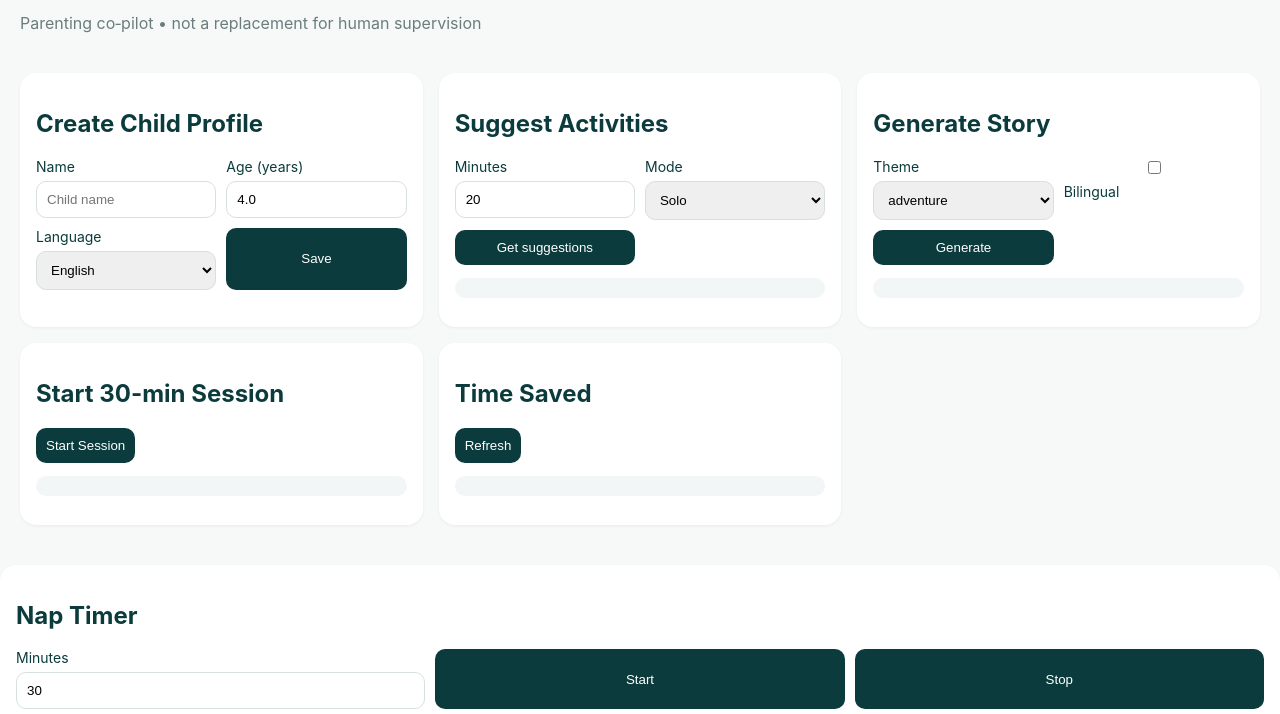
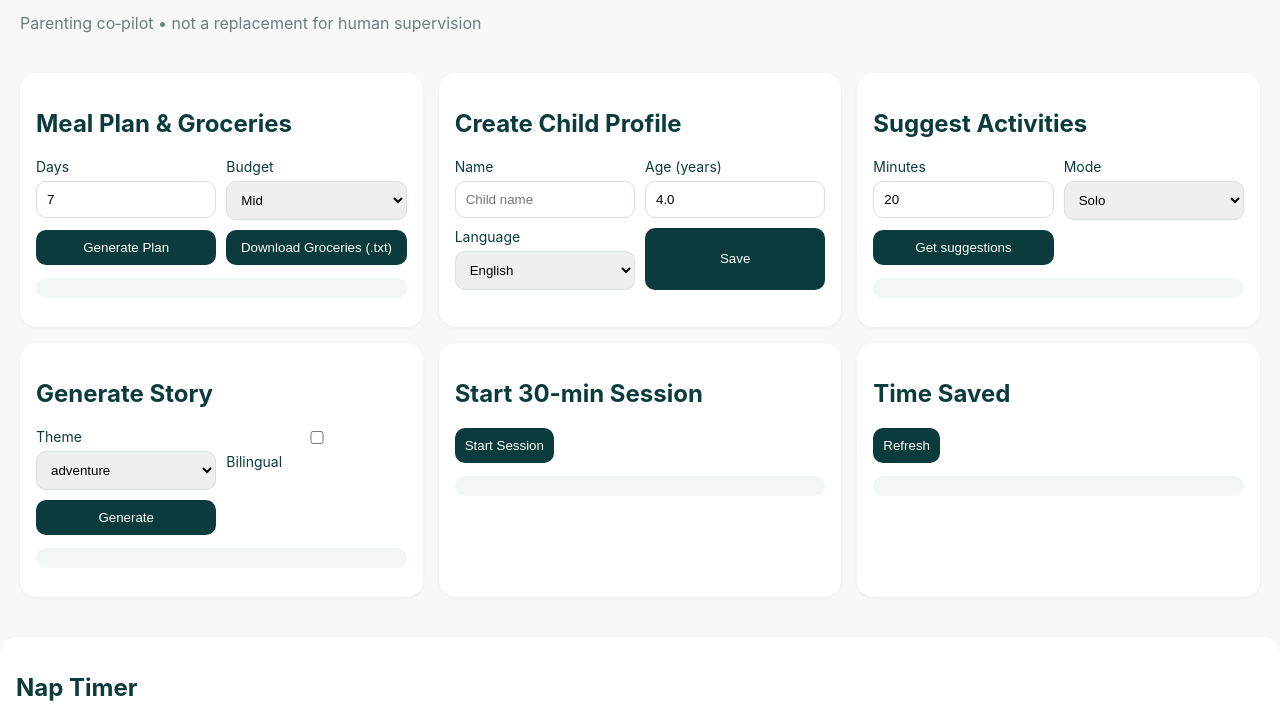
Before and after one commit to Jancovdb/haven-ai-nanny-pro-starter, a plain HTML site: page frontend/index.html in a window 1280 px wide. Shown: the part 61-775 px from the top of the page. Drawn offline with Linux system fonts and the light colour scheme.

Commit message:
Update index.html

```diff
--- a/frontend/index.html
+++ b/frontend/index.html
@@ -13,6 +13,25 @@
     </header>
 
     <main>
+      <section class="card">
+  <h2>Meal Plan & Groceries</h2>
+  <div class="grid">
+    <label>Days
+      <input id="mp_days" type="number" value="7" min="1" max="14"/>
+    </label>
+    <label>Budget
+      <select id="mp_budget">
+        <option value="low">Low</option>
+        <option value="mid" selected>Mid</option>
+        <option value="high">High</option>
+      </select>
+    </label>
+    <button id="mp_generate">Generate Plan</button>
+    <button id="mp_download">Download Groceries (.txt)</button>
+  </div>
+  <pre id="mp_out"></pre>
+</section>
+
       <section class="card">
         <h2>Create Child Profile</h2>
         <div class="grid">
```
